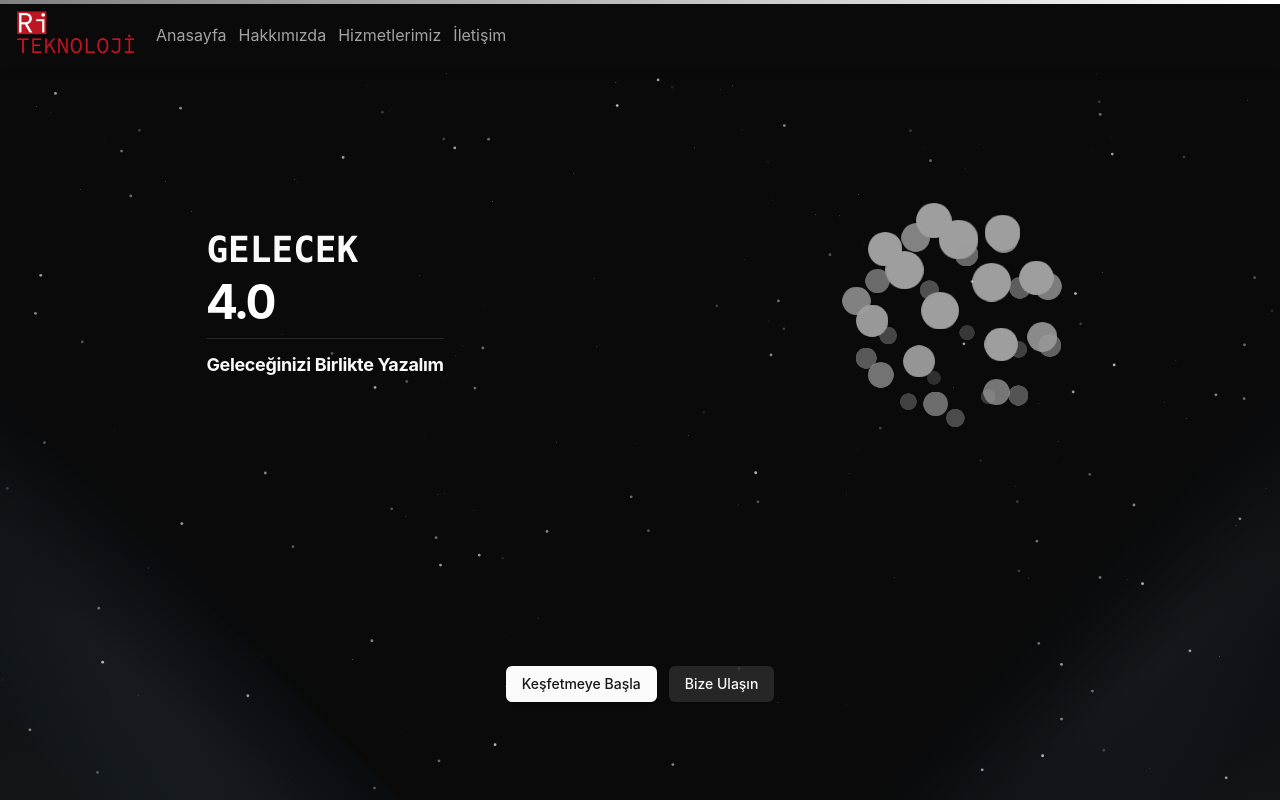
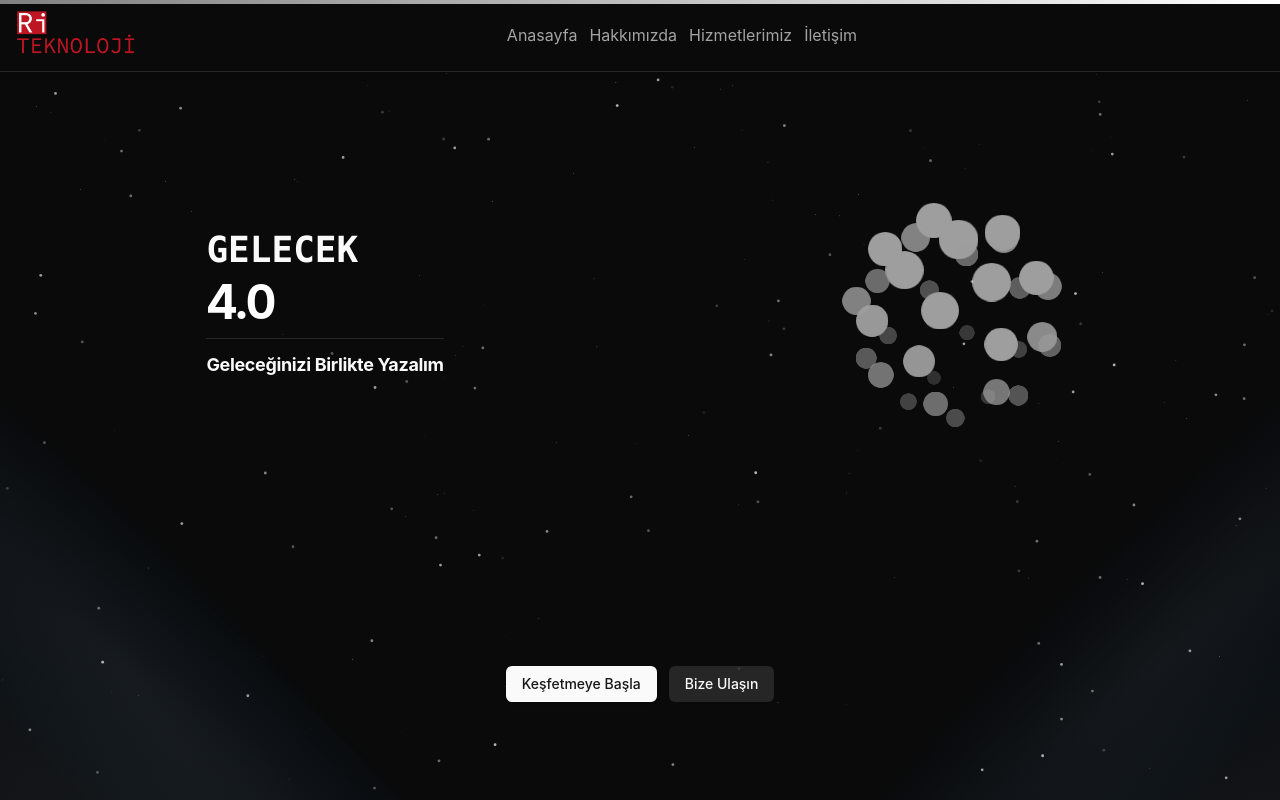
Before and after one commit to AydinTheFirst/ri-teknoloji, a Next.js app: page / in a window 1280 px wide. Shown: the top 800 px of the page. Built offline with nearby package versions, Linux system fonts and the light colour scheme; some icons are missing.

Commit message:
Refactor Navbar component layout and update button variant for improved styling

```diff
--- a/src/app/(landing)/navbar.tsx
+++ b/src/app/(landing)/navbar.tsx
@@ -69,18 +69,18 @@ export default function Navbar() {
 
 function NavbarContent() {
   return (
-    <nav className="fixed top-0 z-10 w-full bg-background py-2 shadow-md">
+    <nav className="fixed top-0 z-10 w-full border-b bg-background py-2 shadow-md">
       <div className="container flex items-center justify-between">
         <div className="flex items-center gap-5">
           <NavbarToggler />
           <Link href="/">
             <Image alt="Logo" height={40} src="/logo.png" width={120} />
           </Link>
-          <div className="hidden gap-3 md:flex">
-            {links.map((link) => (
-              <NavLink key={link.href} {...link} />
-            ))}
-          </div>
+        </div>
+        <div className="hidden gap-3 md:flex">
+          {links.map((link) => (
+            <NavLink key={link.href} {...link} />
+          ))}
         </div>
         <div className="flex gap-3">
           <Link href={"https://github.com/ri-teknoloji"}>
@@ -133,7 +133,7 @@ const NavbarToggler = () => {
       className="md:hidden"
       onClick={toggleMenu}
       size={"icon"}
-      variant={"outline"}
+      variant={"ghost"}
     >
       <Icon />
       <span className="sr-only">Toggle Menu</span>
```
